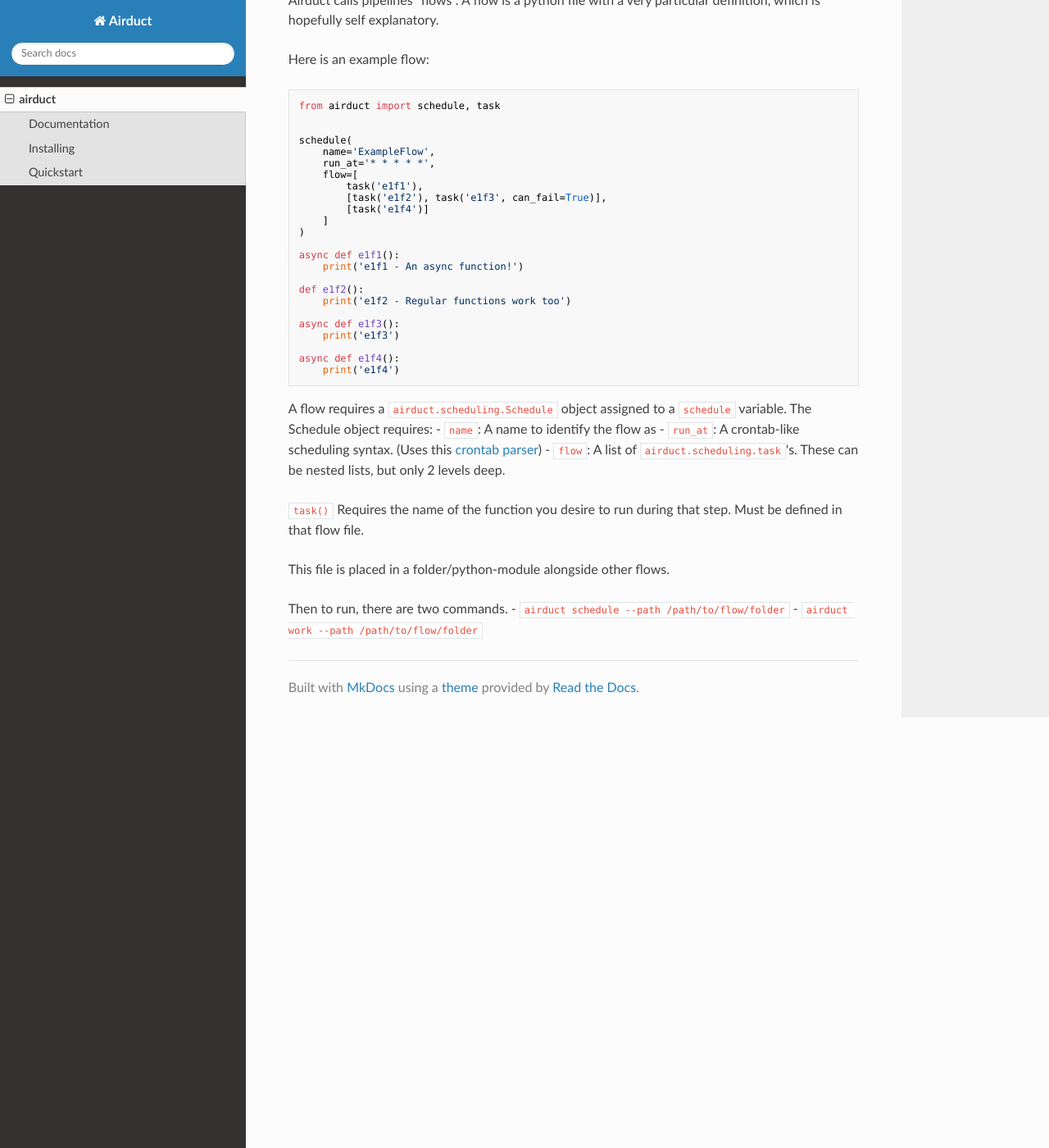
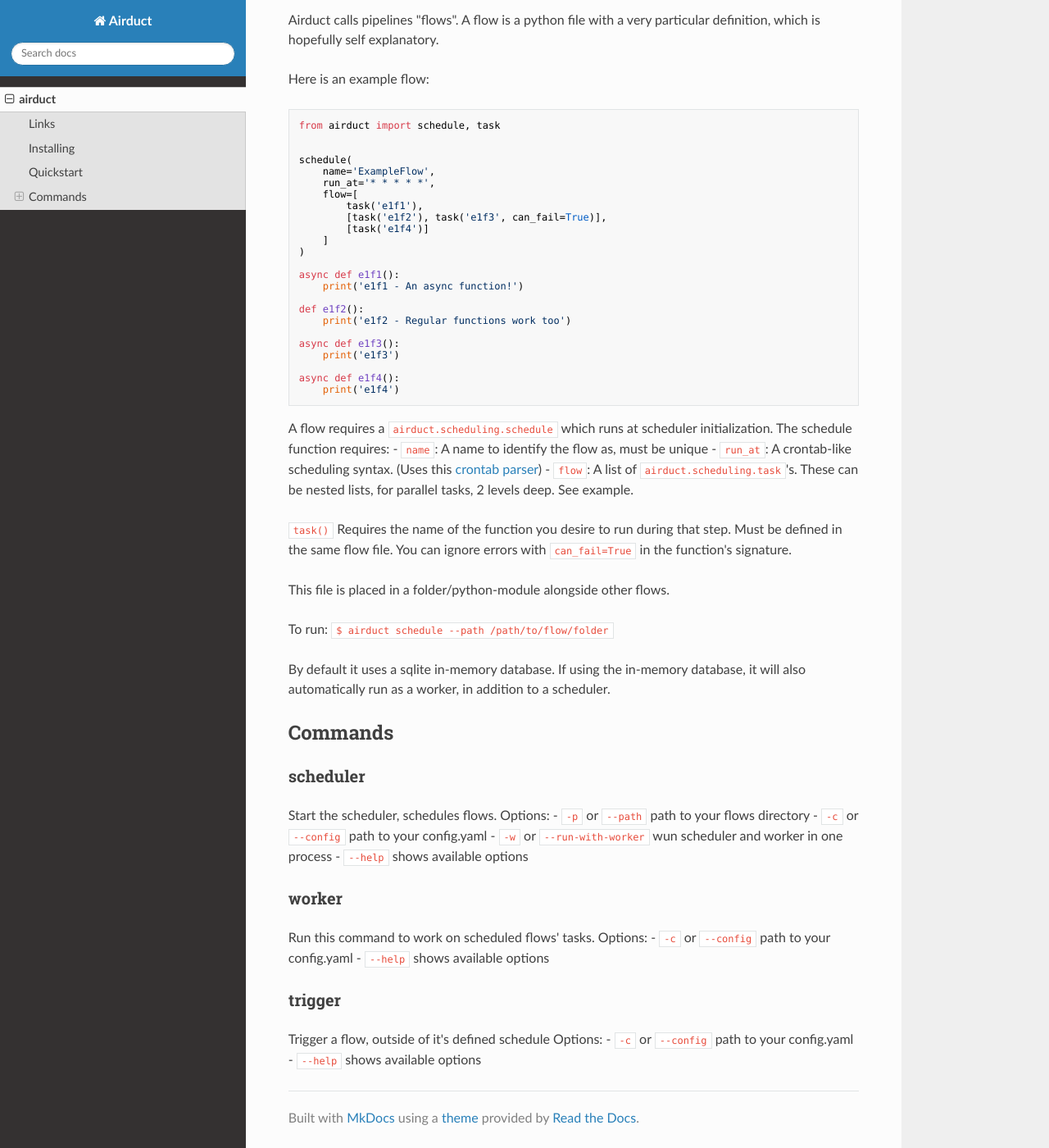
Before and after one commit to alairock/airduct, an MkDocs documentation site: the page built from docs/index.md, in a window 1280 px wide and 1400 px high, scrolled down 595 px. Shown: the whole window at 82% size. Built offline with MkDocs 1.6.1, drawn with Linux system fonts in a browser that asks for light colours; nearby versions of some CDN libraries; some of the changed text lies outside the part shown.

Commit message:
update docs

````diff
--- a/docs/index.md
+++ b/docs/index.md
@@ -1,9 +1,10 @@
 # airduct
 Simple Pipeline Scheduler in Python
 
-## Documentation
+## Links
 
-[airduct.readthedocs.io](https://airduct.readthedocs.io)
+- [Github](https://github.com/alairock/airduct)
+- [Documentation](https://airduct.readthedocs.io)
 
 ## Installing
     $ pip install airduct
@@ -44,15 +45,39 @@ async def e1f4():
     print('e1f4')
 ```
 
-A flow requires a `airduct.scheduling.Schedule` object assigned to a `schedule` variable. The Schedule object requires:
- - `name`: A name to identify the flow as
+A flow requires a `airduct.scheduling.schedule` which runs at scheduler initialization.
+The schedule function requires:
+ - `name`: A name to identify the flow as, must be unique
  - `run_at`: A crontab-like scheduling syntax. (Uses this [crontab parser](https://github.com/josiahcarlson/parse-crontab))
- - `flow`: A list of `airduct.scheduling.task`'s. These can be nested lists, but only 2 levels deep.
+ - `flow`: A list of `airduct.scheduling.task`'s. These can be nested lists, for parallel tasks, 2 levels deep. See example.
 
-`task()` Requires the name of the function you desire to run during that step. Must be defined in that flow file.
+`task()` Requires the name of the function you desire to run during that step. Must be defined in the same flow file. You can ignore errors with `can_fail=True` in the function's signature.
 
 This file is placed in a folder/python-module alongside other flows.
 
-Then to run, there are two commands.
- - `airduct schedule --path /path/to/flow/folder`
- - `airduct work --path /path/to/flow/folder`
+To run: `$ airduct schedule --path /path/to/flow/folder`
+
+By default it uses a sqlite in-memory database. If using the in-memory database, it will also automatically run as a worker, in addition to a scheduler.
+
+## Commands
+
+### scheduler
+Start the scheduler, schedules flows.
+Options:
+- `-p` or `--path` path to your flows directory
+- `-c` or `--config` path to your config.yaml
+- `-w` or `--run-with-worker` wun scheduler and worker in one process
+- `--help` shows available options
+
+### worker
+Run this command to work on scheduled flows' tasks.
+Options:
+- `-c` or `--config` path to your config.yaml
+- `--help` shows available options
+
+
+### trigger
+Trigger a flow, outside of it's defined schedule
+Options:
+- `-c` or `--config` path to your config.yaml
+- `--help` shows available options
````
